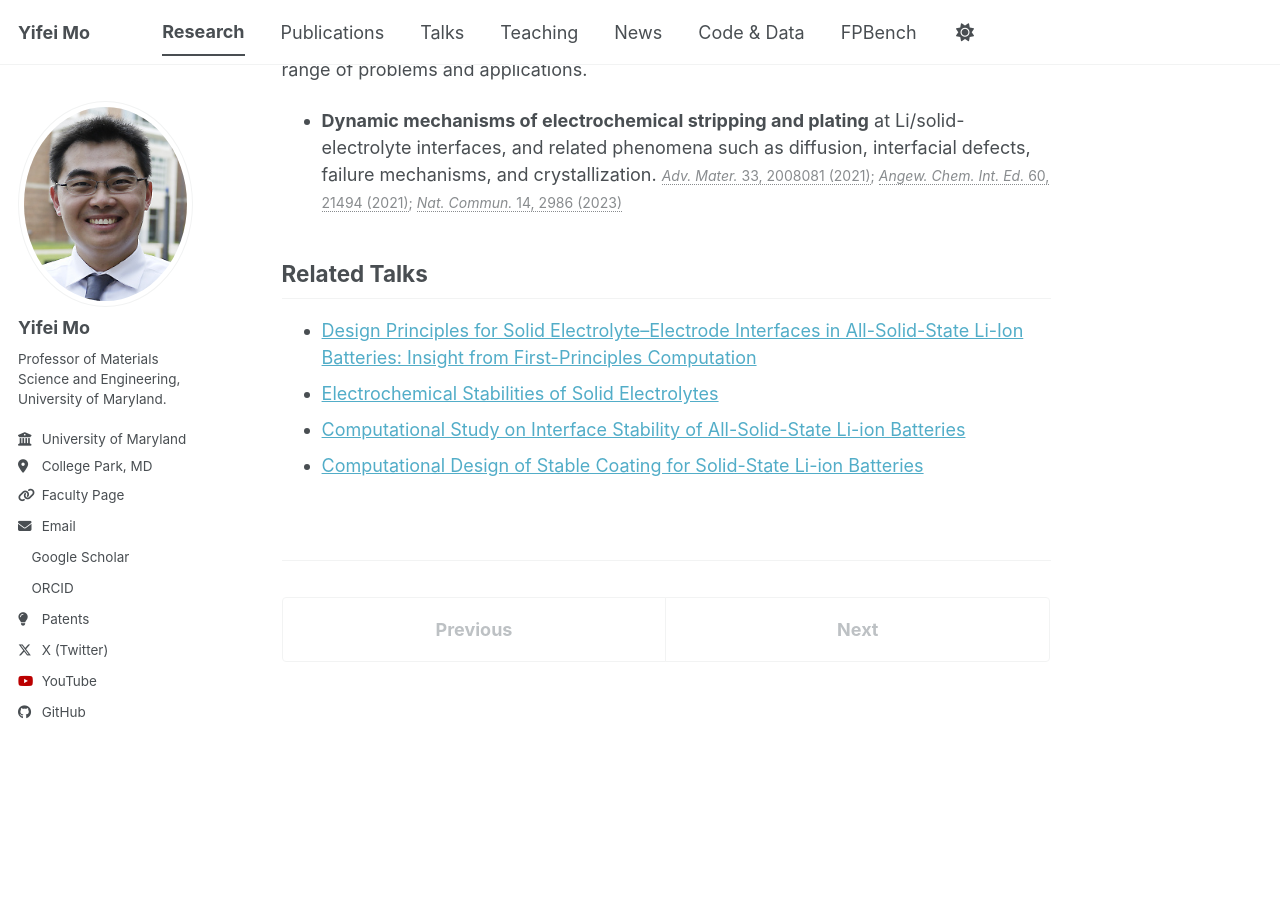
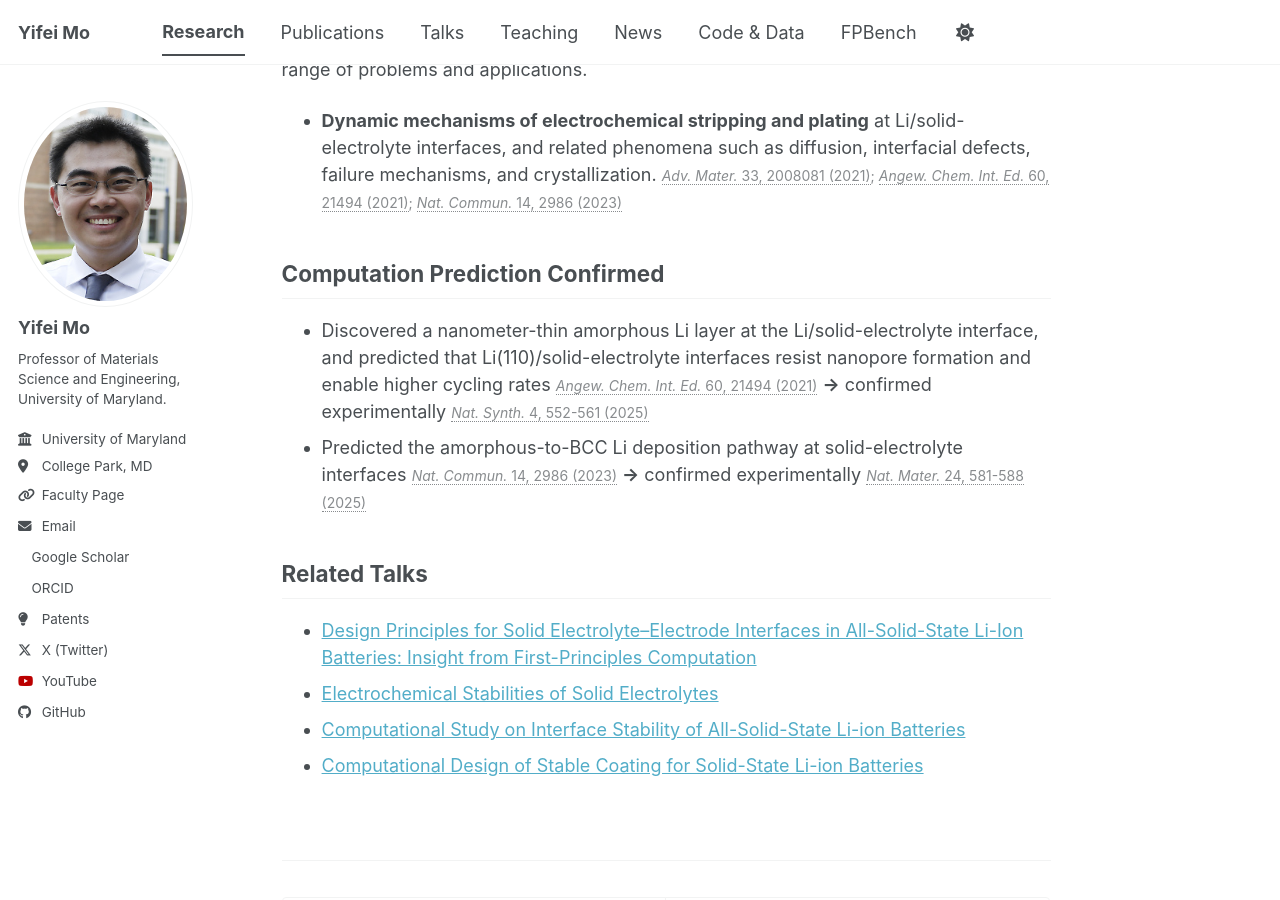
Before and after one commit to yifeimo/yifeimo.github.io, a Jekyll site: the page built from _research/interfaces-of-materials.md, in a window 1280 px wide and 900 px high, scrolled down 764 px. Built offline with Jekyll 4.4.1, drawn with Linux system fonts in a browser that asks for light colours; a style sheet for code colours, icons or effects is not loaded.

Commit message:
Add Computation Prediction Confirmed section to Interfaces of Materials page
Co-Authored-By: Claude Sonnet 5 <noreply@anthropic.com>

```diff
--- a/_research/interfaces-of-materials.md
+++ b/_research/interfaces-of-materials.md
@@ -19,6 +19,12 @@ Beyond thermodynamic stability, interfaces can also fail dynamically during devi
 
 * **Dynamic mechanisms of electrochemical stripping and plating** at Li/solid-electrolyte interfaces, and related phenomena such as diffusion, interfacial defects, failure mechanisms, and crystallization. <span class="citation">[*Adv. Mater.* 33, 2008081 (2021)](https://doi.org/10.1002/adma.202008081); [*Angew. Chem. Int. Ed.* 60, 21494 (2021)](https://doi.org/10.1002/anie.202108144); [*Nat. Commun.* 14, 2986 (2023)](https://doi.org/10.1038/s41467-023-38757-2)</span>
 
+Computation Prediction Confirmed
+------
+
+* Discovered a nanometer-thin amorphous Li layer at the Li/solid-electrolyte interface, and predicted that Li(110)/solid-electrolyte interfaces resist nanopore formation and enable higher cycling rates <span class="citation">[*Angew. Chem. Int. Ed.* 60, 21494 (2021)](https://doi.org/10.1002/anie.202108144)</span> **→** confirmed experimentally <span class="citation">[*Nat. Synth.* 4, 552-561 (2025)](https://doi.org/10.1038/s44160-024-00712-4)</span>
+* Predicted the amorphous-to-BCC Li deposition pathway at solid-electrolyte interfaces <span class="citation">[*Nat. Commun.* 14, 2986 (2023)](https://doi.org/10.1038/s41467-023-38757-2)</span> **→** confirmed experimentally <span class="citation">[*Nat. Mater.* 24, 581-588 (2025)](https://doi.org/10.1038/s41563-024-02094-6)</span>
+
 Related Talks
 ------
 * [Design Principles for Solid Electrolyte–Electrode Interfaces in All-Solid-State Li-Ion Batteries: Insight from First-Principles Computation](https://terpconnect.umd.edu/~yfmo/Mo-SSB_interface-MRS-12_2018.pdf)
```
